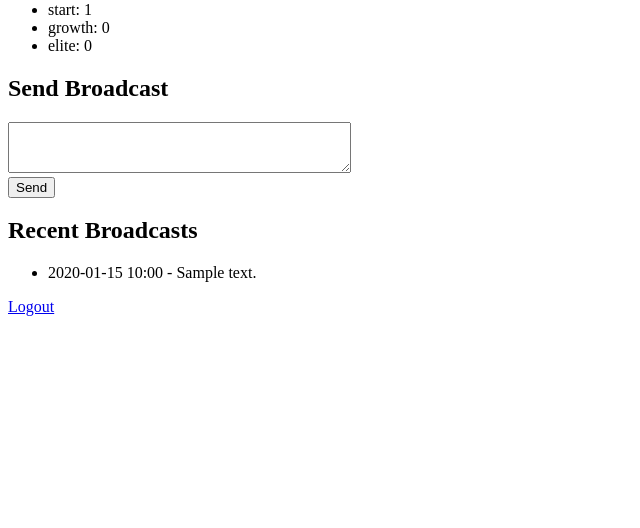
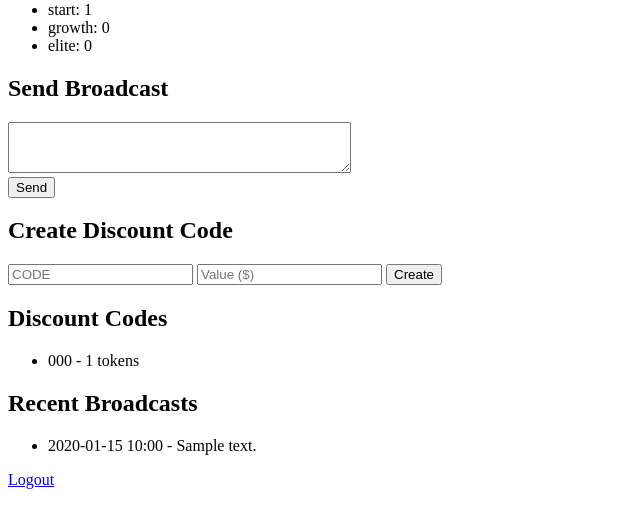
Before and after one commit to Dayzcorp/seep-global, a Flask app: page /admin/dashboard in a window 1280 px wide. Shown: the part 198-726 px from the top of the page, without its empty margins (0-640 px from the left). Run offline with Flask 3, Linux system fonts and the light colour scheme; a user stored in the database is signed in; tables that the repository leaves empty hold one stand-in row (values such as "Sample post"); parts of the project's set-up code (start-up, migrations or seed data) failed here and were passed over.

Commit message:
feat: add discount codes and profile management

```diff
--- a/backend/app.py
+++ b/backend/app.py
@@ -38,6 +38,8 @@ from models import (
     MerchantUsage,
     MerchantLog,
     Broadcast,
+    DiscountCode,
+    MerchantCredit,
 )
 from sqlalchemy import func
 import uuid
@@ -52,6 +54,8 @@ load_dotenv()
 FLASK_ENV = os.getenv("FLASK_ENV", "production")
 
 stripe.api_key = os.getenv("STRIPE_SECRET_KEY")
+if not stripe.api_key:
+    raise RuntimeError("STRIPE_SECRET_KEY environment variable required")
 STRIPE_WEBHOOK_SECRET = os.getenv("STRIPE_WEBHOOK_SECRET")
 
 PRICE_IDS = {
@@ -61,6 +65,8 @@ PRICE_IDS = {
 }
 
 API_KEY = os.getenv("OPENROUTER_API_KEY")
+if not API_KEY:
+    raise RuntimeError("OPENROUTER_API_KEY environment variable required")
 MODEL = "deepseek/deepseek-chat-v3-0324:free"
 
 ADMIN_PASSWORD = os.getenv("ADMIN_PASSWORD")
@@ -72,9 +78,6 @@ secret = os.environ.get("SECRET_KEY")
 if not secret:
     raise RuntimeError("SECRET_KEY environment variable required")
 app.secret_key = secret
-
-if not API_KEY and FLASK_ENV != "development":
-    raise RuntimeError("OPENROUTER_API_KEY environment variable required")
 
 allowed_origins = os.environ.get("CORS_ORIGINS", "")
 if not allowed_origins and FLASK_ENV != "development":
@@ -211,6 +214,31 @@ def usage_record(db, merchant_id: str):
         db.add(rec)
         db.commit()
     return rec
+
+
+def total_credit_tokens(db, merchant_id: str) -> int:
+    credits = db.query(MerchantCredit).filter_by(merchant_id=merchant_id).all()
+    return sum(c.tokens - c.used_tokens for c in credits)
+
+
+def consume_credits(db, merchant_id: str, tokens: int):
+    credits = (
+        db.query(MerchantCredit)
+        .filter_by(merchant_id=merchant_id)
+        .order_by(MerchantCredit.id)
+        .all()
+    )
+    remaining = tokens
+    for c in credits:
+        available = c.tokens - c.used_tokens
+        if available <= 0:
+            continue
+        take = min(available, remaining)
+        c.used_tokens += take
+        remaining -= take
+        if remaining <= 0:
+            break
+    db.commit()
 
 def get_welcome(bot_name: str) -> str:
     conn = sqlite3.connect(DB_PATH)
@@ -677,7 +705,18 @@ def register():
         }
 
         if request.is_json:
-            return jsonify({"status": "created"}), 201
+            usage = {"requests": 0, "tokens": 0, "month": current_month()}
+            return (
+                jsonify(
+                    {
+                        "merchantId": m.id,
+                        "config": merchant_config_data(m.id),
+                        "usage": usage,
+                        "plan": None,
+                    }
+                ),
+                201,
+            )
         return redirect("/login")
     return render_template("signup.html")
 
@@ -725,22 +764,18 @@ def me():
         if not m:
             return jsonify({"error": "not_found"}), 404
         sub, plan = get_subscription(merchant_id)
-        plan_name = plan.name if plan else 'start'
+        usage = usage_record(db, merchant_id)
         return jsonify(
             {
                 "id": m.id,
                 "email": m.email,
-                "plan": plan_name,
-                "greeting": m.greeting,
-                "color": m.color,
-                "productMethod": m.product_method,
-                "apiType": m.api_type,
-                "storeUrl": m.store_url,
-                "storeDomain": m.store_domain,
-                "apiKey": m.store_api_key,
-                "shopifyDomain": m.shopify_domain,
-                "shopifyToken": m.shopify_token,
-                "suggestProducts": bool(m.suggest_products),
+                "plan": plan.name if plan else "start",
+                "config": merchant_config_data(m.id),
+                "usage": {
+                    "requests": usage.requests,
+                    "tokens": usage.tokens,
+                    "month": usage.month,
+                },
             }
         )
 
@@ -772,11 +807,13 @@ def chat():
             usage_rec.requests = 0
             db.commit()
         current_tokens = usage_rec.tokens
+        extra_tokens = total_credit_tokens(db, merchant_id)
 
     sub, plan = get_subscription(merchant_id)
     limit = float("inf")
     if plan and plan.token_limit >= 0:
         limit = plan.token_limit
+    limit += extra_tokens
     if current_tokens >= limit:
         stats["failure"] += 1
         return jsonify({"error": "limit", "message": "Token limit exceeded"}), 402
@@ -855,6 +892,7 @@ def chat():
                 u = usage_record(db, merchant_id)
                 u.tokens += token_count
                 u.requests += 1
+                consume_credits(db, merchant_id, token_count)
                 db.add(
                     MerchantLog(
                         merchant_id=merchant_id,
@@ -900,6 +938,7 @@ def chat():
             with SessionLocal() as db:
                 u = usage_record(db, merchant_id)
                 u.tokens += token_count
+                consume_credits(db, merchant_id, token_count)
                 db.add(u)
                 db.add(
                     MerchantLog(
@@ -1208,6 +1247,42 @@ def create_checkout_session():
     except Exception as exc:
         capture_exception(exc)
         return jsonify({"error": "stripe"}), 500
+
+
+@app.route("/billing/cancel", methods=["POST"])
+@login_required
+def cancel_subscription():
+    mid = current_mid()
+    sub, _ = get_subscription(mid)
+    if not sub or not sub.stripe_subscription_id:
+        return jsonify({"error": "no_subscription"}), 400
+    try:
+        stripe.Subscription.delete(sub.stripe_subscription_id)
+    except Exception as exc:
+        capture_exception(exc)
+        return jsonify({"error": "stripe"}), 500
+    with SessionLocal() as db:
+        s = db.query(Subscription).get(sub.id)
+        s.status = "cancelled"
+        s.cancelled_at = datetime.utcnow()
+        db.commit()
+    return jsonify({"status": "cancelled"})
+
+
+@app.route("/billing/redeem", methods=["POST"])
+@login_required
+def redeem_code():
+    data = request.get_json(force=True) or {}
+    code = (data.get("code") or "").strip()
+    if not code:
+        return jsonify({"error": "code_required"}), 400
+    with SessionLocal() as db:
+        d = db.query(DiscountCode).filter(func.lower(DiscountCode.code) == code.lower()).first()
+        if not d:
+            return jsonify({"error": "invalid"}), 404
+        db.add(MerchantCredit(merchant_id=current_mid(), tokens=d.tokens))
+        db.commit()
+    return jsonify({"status": "ok", "tokens": d.tokens})
 
 
 @app.route('/merchant/logs')
@@ -1698,12 +1773,14 @@ def admin_dashboard():
             .limit(5)
             .all()
         )
+        discounts = db.query(DiscountCode).all()
     return render_template(
         "admin_dashboard.html",
         total_earnings=total / 100,
         merchants=merchants,
         breakdown=breakdown,
         broadcasts=broadcasts,
+        discounts=discounts,
     )
 
 
@@ -1807,6 +1884,25 @@ def admin_broadcast():
     return jsonify({"status": "ok"})
 
 
+@app.route("/admin/discount", methods=["POST"])
+@admin_required
+def admin_discount():
+    data = request.get_json(force=True) if request.is_json else request.form
+    code = (data.get("code") or "").strip()
+    value = data.get("value")
+    try:
+        value = int(value)
+    except (TypeError, ValueError):
+        return jsonify({"error": "value required"}), 400
+    if not code:
+        return jsonify({"error": "code required"}), 400
+    tokens = int(value * 7142)
+    with SessionLocal() as db:
+        db.add(DiscountCode(code=code, tokens=tokens))
+        db.commit()
+    return jsonify({"status": "ok", "tokens": tokens})
+
+
 @app.route("/admin/broadcasts")
 @admin_required
 def admin_broadcasts():
--- a/backend/templates/admin_dashboard.html
+++ b/backend/templates/admin_dashboard.html
@@ -20,6 +20,18 @@
     <textarea name="message" rows="3" cols="40" required></textarea><br>
     <button type="submit">Send</button>
   </form>
+  <h2>Create Discount Code</h2>
+  <form action="/admin/discount" method="post">
+    <input name="code" placeholder="CODE" required />
+    <input name="value" type="number" placeholder="Value ($)" required />
+    <button type="submit">Create</button>
+  </form>
+  <h2>Discount Codes</h2>
+  <ul>
+  {% for d in discounts %}
+    <li>{{ d.code }} - {{ d.tokens }} tokens</li>
+  {% endfor %}
+  </ul>
   <h2>Recent Broadcasts</h2>
   <ul>
   {% for b in broadcasts %}
--- a/frontend/src/Login.jsx
+++ b/frontend/src/Login.jsx
@@ -32,7 +32,7 @@ export default function Login() {
   };
 
   return (
-    <div className="p-4 max-w-sm mx-auto">
+    <div className="p-6 max-w-sm mx-auto bg-white/80 backdrop-blur-md rounded shadow">
       <h1 className="text-xl font-semibold mb-4">Login</h1>
       {error && <p className="text-red-500 mb-2">{error}</p>}
       <form onSubmit={submit} className="space-y-2">
--- a/frontend/src/SetupModal.jsx
+++ b/frontend/src/SetupModal.jsx
@@ -27,7 +27,8 @@ export default function SetupModal({ onClose }) {
   return (
     <div className="modal">
       <div className="modal-content">
-        <h2>Store Setup</h2>
+        <h2>Welcome to Seep Global</h2>
+        <p className="text-sm mb-2">Boost sales, recover carts, and keep customers informed with product-aware AI.</p>
         <label>
           Welcome message
           <input value={welcome} onChange={e => setWelcome(e.target.value)} />
--- a/frontend/src/Signup.jsx
+++ b/frontend/src/Signup.jsx
@@ -36,7 +36,7 @@ export default function Signup() {
   };
 
   return (
-    <div className="p-4 max-w-sm mx-auto">
+    <div className="p-6 max-w-sm mx-auto bg-white/80 backdrop-blur-md rounded shadow">
       <h1 className="text-xl font-semibold mb-4">Sign Up</h1>
       {error && <p className="text-red-500 mb-2">{error}</p>}
       <form onSubmit={submit} className="space-y-2">
--- a/frontend/src/styles.css
+++ b/frontend/src/styles.css
@@ -6,7 +6,7 @@ body {
   margin: 0;
   font-family: 'Inter', sans-serif;
   line-height: 1.5;
-  background: #f9fafb;
+  background: linear-gradient(135deg, #e0e7ff, #f9fafb);
   display: flex;
   justify-content: center;
   align-items: flex-start;
```
Also changed, not shown: backend/models.py (+22 -3 lines), frontend/src/Navbar.jsx (+12 -24 lines).
